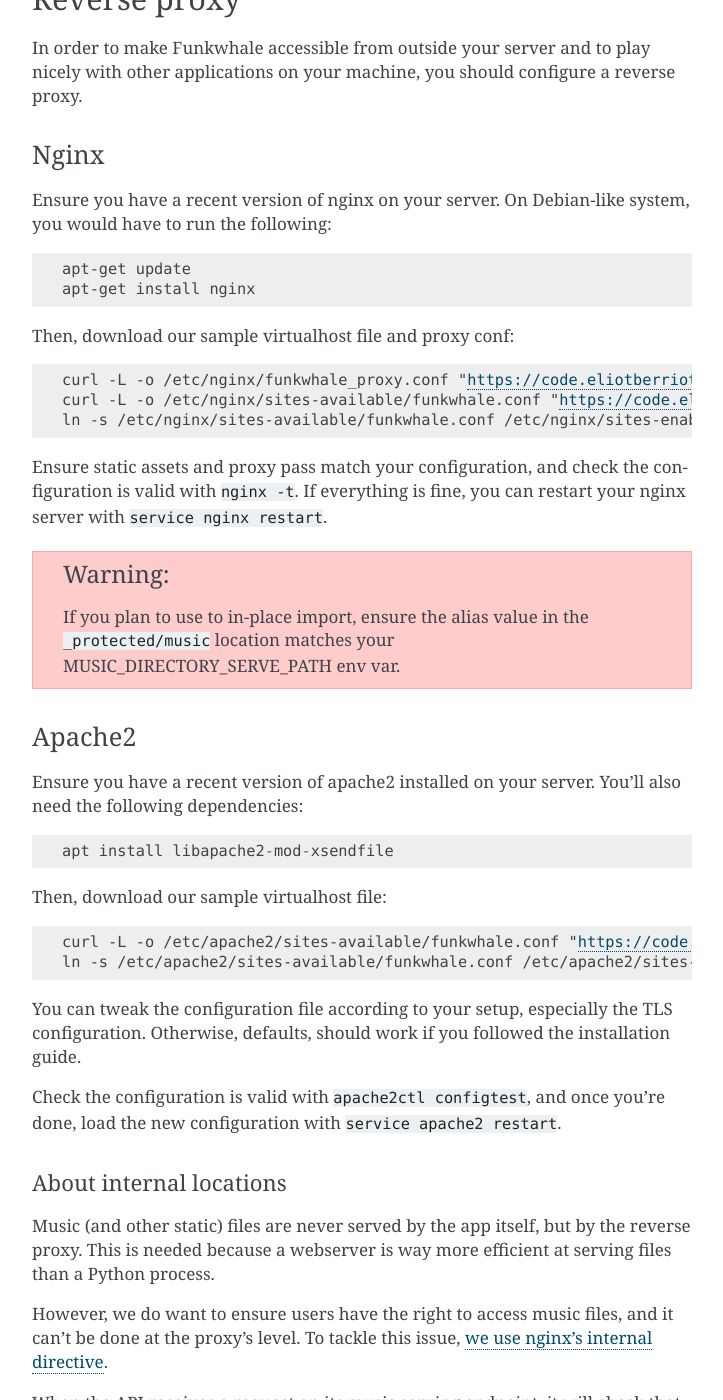
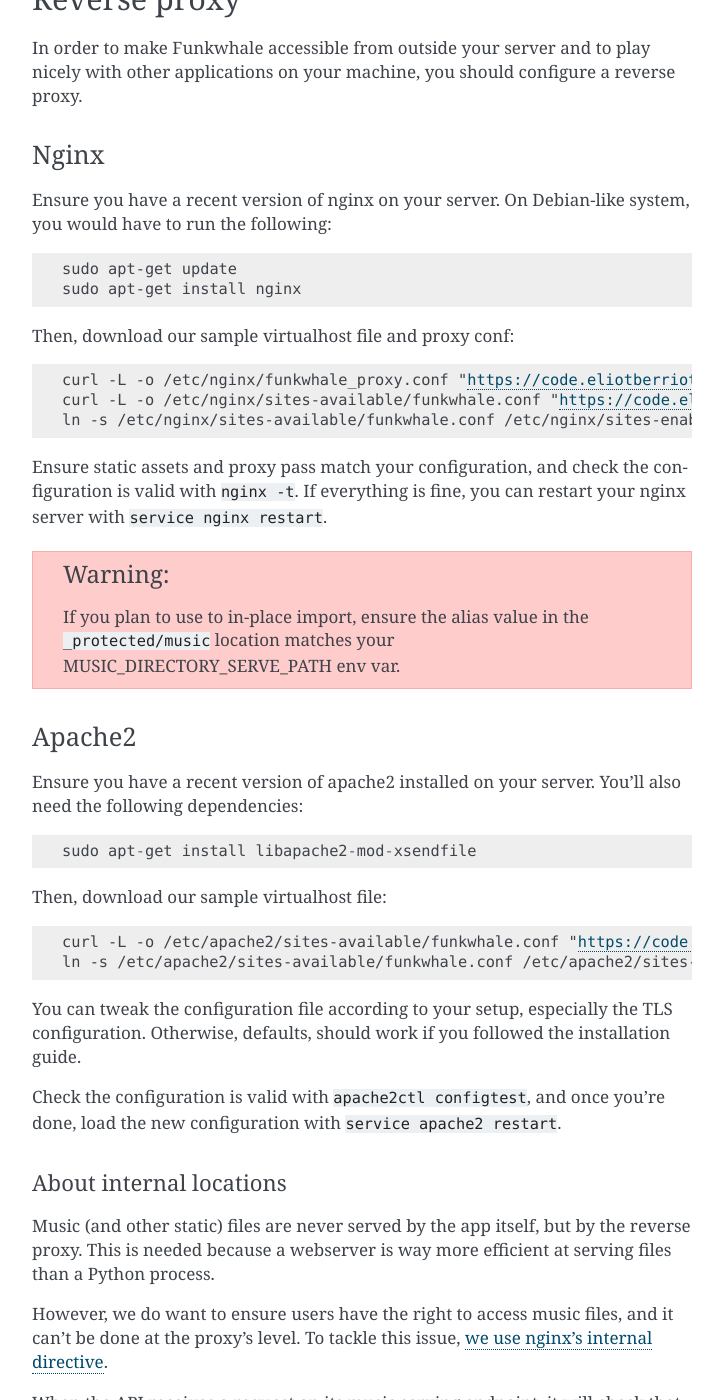
Before and after one commit to RYGhub/funkwhale, a Sphinx documentation site: the page built from docs/installation/index.rst, in a window 1280 px wide and 1400 px high, scrolled down 1967 px. Shown: the whole window, without its empty margins (388-1111 px from the left). Built offline with Sphinx 7.4.7, drawn with Linux system fonts in a browser that asks for light colours; pages that are not in the unit, such as notebooks, are missing from menus.

Commit message:
[doc] use sudo for all apt commands

```diff
--- a/docs/installation/index.rst
+++ b/docs/installation/index.rst
@@ -105,8 +105,8 @@
 
 .. code-block:: bash
 
-    apt-get update
-    apt-get install nginx
+    sudo apt-get update
+    sudo apt-get install nginx
 
 Then, download our sample virtualhost file and proxy conf:
 
@@ -132,7 +132,7 @@
 Ensure you have a recent version of apache2 installed on your server.
 You'll also need the following dependencies::
 
-   apt install libapache2-mod-xsendfile
+   sudo apt-get install libapache2-mod-xsendfile
 
 Then, download our sample virtualhost file:
 
```
